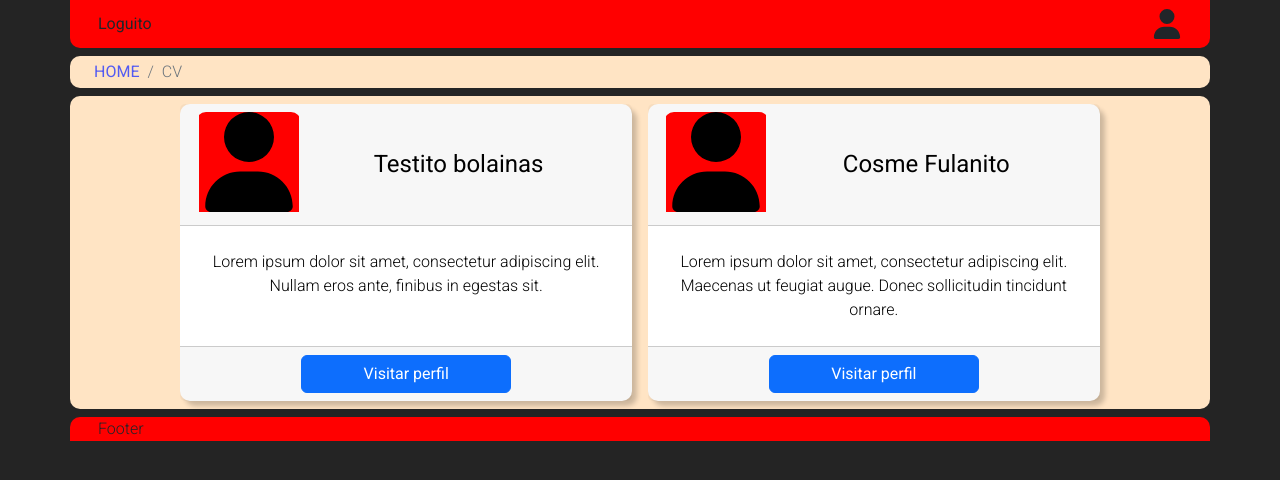
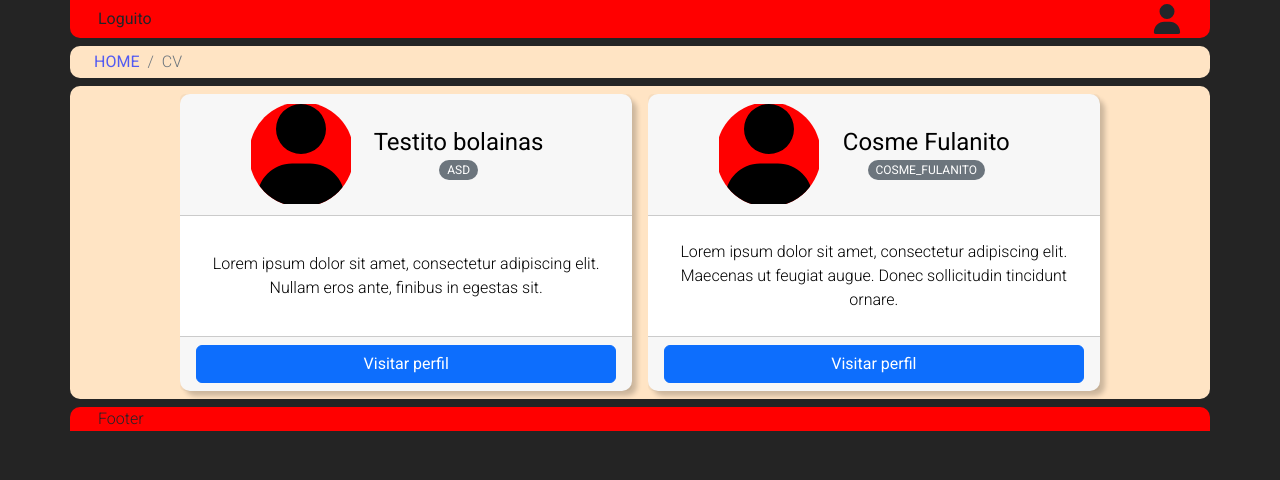
Before and after one commit to rei-rala/curriculums, a Next.js app: page /cv in a window 1280 px wide. Shown: the top 480 px of the page. Built offline with nearby package versions, Linux system fonts and the light colour scheme.

Commit message:
more cv page and ProfileCard adjustments

```diff
--- a/components/ProfileAvatar/ProfileAvatar.module.css
+++ b/components/ProfileAvatar/ProfileAvatar.module.css
@@ -1,12 +1,11 @@
 .avatarContainer {
-  position: relative;
+  display: flex;
+  justify-content: center;
+  align-items: center;
 }
 
 .avatarContainer img {
-  position: absolute;
-  top: 50%;
-  left: 50%;
-  transform: translate(-50%, -30%);
+  margin: auto;
 }
 
 .altIcon {
--- a/components/ProfileCard/ProfileCard.module.css
+++ b/components/ProfileCard/ProfileCard.module.css
@@ -1,12 +1,14 @@
-.profileCard {
-  gap: 0.5rem;
+.profileCardDefault {
   border-radius: 10px;
   transition: box-shadow, transform 0.25s ease-in-out;
   box-shadow: var(--box-shadow);
   -webkit-box-shadow: var(--box-shadow);
   -moz-box-shadow: var(--box-shadow);
+  cursor: default;
+}
 
-  cursor: default;
+.profileCard {
+  gap: 0.5rem;
 }
 
 .profileCard:hover {
@@ -24,12 +26,13 @@
 }
 
 .profileCardImg {
-  display: grid;
-  place-items: center;
+  display: flex;
+  justify-content: center;
+  align-items: center;
 
   aspect-ratio: 1/1;
   padding: 0;
-  border-radius: 10px;
+  border-radius: 50%;
   overflow: hidden;
 }
 
--- a/components/ProfileCard/ProfileCard.tsx
+++ b/components/ProfileCard/ProfileCard.tsx
@@ -7,39 +7,41 @@ import styles from "./ProfileCard.module.css";
 
 interface IProfileCardProps {
   avatarProfile?: IProfile | IProfilePartial;
-  header?: string;
-  body?: string;
-  footerLink?: string;
-  footerText?: string;
+  header?: string | JSX.Element;
+  subHeader?: string | JSX.Element;
+  body?: string | JSX.Element;
+  footerLink?: string | URL;
+  footerText?: string | JSX.Element;
 }
 
 // Solucion con clases bootstrap
-const ProfileCard: React.FC<IProfileCardProps> = ({ avatarProfile, header, body, footerLink, footerText }) => {
+const ProfileCard: React.FC<IProfileCardProps> = ({ avatarProfile, header, subHeader, body, footerLink, footerText }) => {
   return (
-    <div className={`card text-center col-sm-12 col-md-5 border-0 ${styles.profileCard}`} draggable>
+    <div className={`card text-center col-sm-12 col-md-5 col-lg-4 col-xl-5 border-0 ${styles.profileCard} ${styles.profileCardDefault}`} draggable>
       <div className="card-header row d-flex justify-content-center align-items-center">
         {
           !!avatarProfile &&
-          <div className={`col-3 ${styles.profileCardImg}`}>
+          <div className={`col-3 col-lg-5 col-xl-3 ${styles.profileCardImg}`}>
             <ProfileAvatar width={100} height={100} profile={avatarProfile} />
           </div>
         }
 
-        <div className={`${avatarProfile ? "col-9" : "col"} ${styles.profileNameContainer}`}>
+        <div className={`${avatarProfile ? "col-9 col-lg-7 col-xl-6" : "col"} ${styles.profileNameContainer}`}>
           <div>
             <h4 className={styles.profileCardHeader}>{header}</h4>
+            <span className="display-md-none">{subHeader}</span>
           </div>
         </div>
       </div>
 
-      <div className="card-body">
+      <div className="card-body d-flex align-items-center">
         <span className="card-text">{body}</span>
       </div>
 
       <div className="card-footer row">
         <Link
           href={footerLink || "#"}
-          className="btn btn-primary col-6 m-auto"
+          className="btn btn-primary col-6 col-lg-12 m-auto"
         >
           {footerText || "Visitar"}
         </Link>
--- a/components/ProfileCard/ProfileCardSkeleton.tsx
+++ b/components/ProfileCard/ProfileCardSkeleton.tsx
@@ -5,7 +5,7 @@ import styles from "./ProfileCard.module.css";
 // Solucion con clases bootstrap
 const ProfileCardSkeleton = () => {
   return (
-    <div className="card text-center col-sm-12 col-md-5 border-0">
+    <div className={`card text-center col-sm-12 col-md-5 col-xl-3 border-0 ${styles.profileCardDefault}`}>
       <div className="card-header row d-flex justify-content-center align-items-center">
         <div className={`col-3 placeholder-glow ${styles.profileCardImg}`}>
           <div className="placeholder"></div>
--- a/layouts/Navbar/Navbar.tsx
+++ b/layouts/Navbar/Navbar.tsx
@@ -48,7 +48,7 @@ const Navbar: DefaultFC = () => {
 
   return (
     <nav
-      className={`row  px-3 d-flex justify-content-space-between ${styles.navbar}`}
+      className={`row  px-3 py-1 d-flex justify-content-space-between ${styles.navbar}`}
     >
       <Link className="col-6 navbar-brand d-flex align-items-center" href="/">
         Loguito
--- a/pages/cv/index.tsx
+++ b/pages/cv/index.tsx
@@ -4,6 +4,7 @@ import ProfileCard from "@/components/ProfileCard/ProfileCard";
 import Link from "next/link";
 import ProfileCardSkeleton from "@/components/ProfileCard/ProfileCardSkeleton";
 import { getProfiles } from "@/services/profiles.services";
+import { Badge } from "react-bootstrap";
 
 
 
@@ -30,9 +31,10 @@ const CvHomePage = () => {
               key={"pCard" + profile.id}
               avatarProfile={profile}
               header={`${profile.name} ${profile.surname}`}
+              subHeader={<Badge pill bg="secondary"> {profile.alias.toUpperCase()}</Badge>}
               body={profile.about}
               footerText="Visitar perfil"
-              footerLink={`/cv/${profile.alias}`}
+              footerLink={`/cv/${profile.alias.toUpperCase()}`}
             />)
             : <> {/* TODO: create page */}
               No hay perfiles creados aun, podrias <Link href={'/cv/crear'}>crear uno</Link>
```
